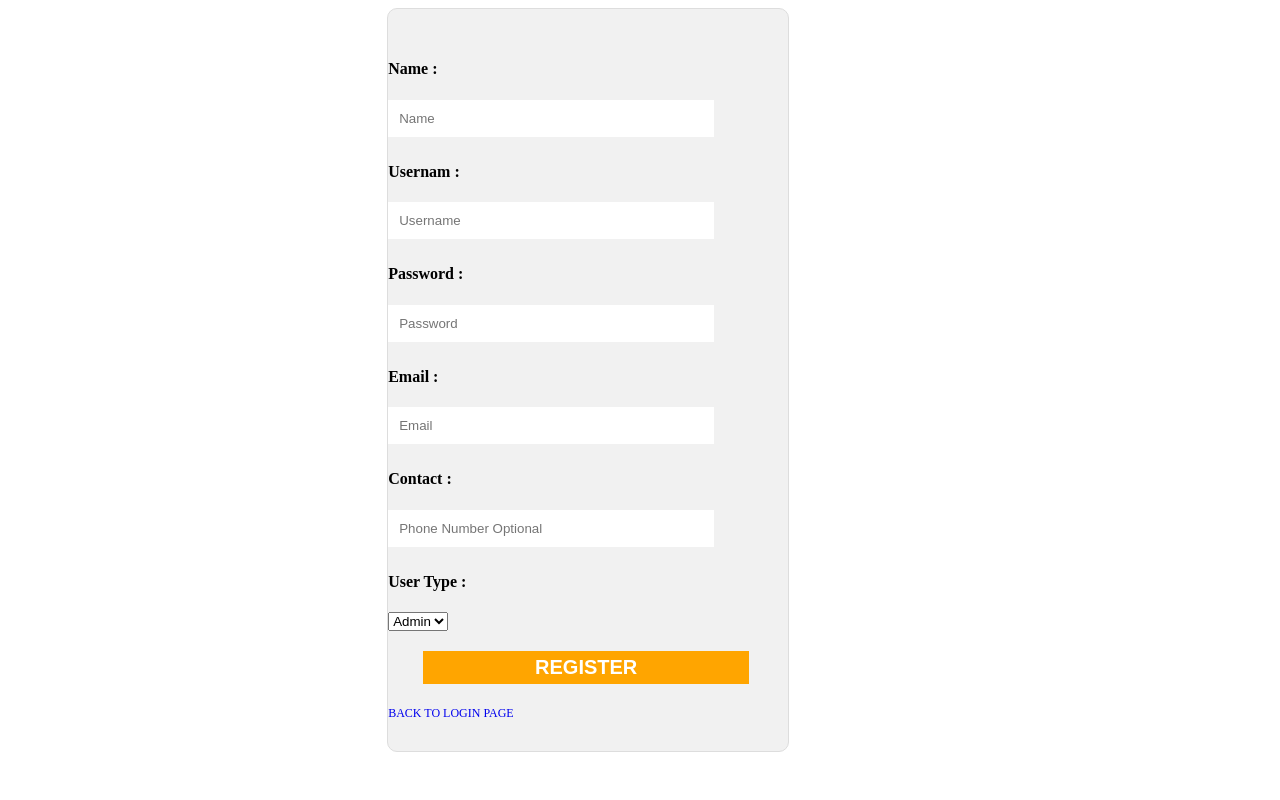
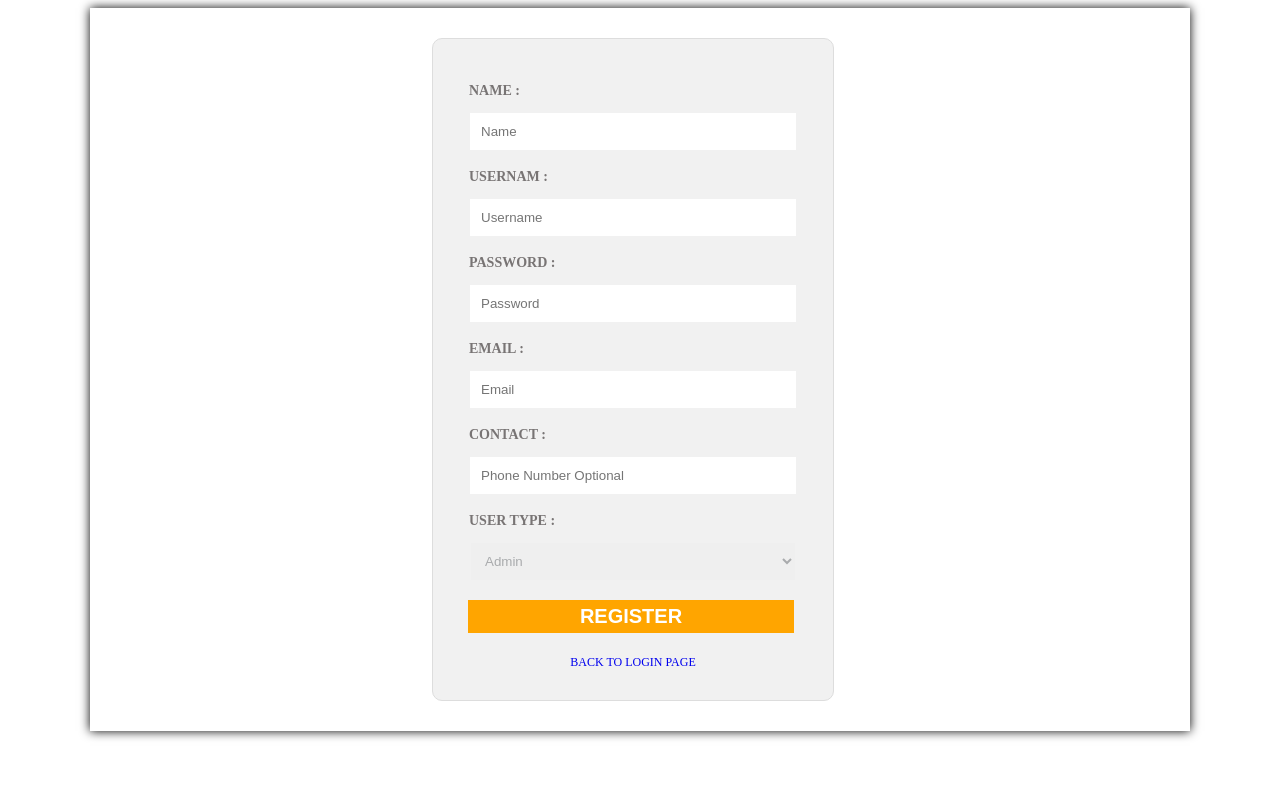
Before and after one commit to ArhaamAcademy/simple-login-system, a PHP site: page /register.php in a window 1280 px wide. Run offline with PHP 8.4, Linux system fonts and the light colour scheme.

Commit message:
Update register.php

```diff
--- a/register.php
+++ b/register.php
@@ -56,12 +56,15 @@
 
     <!DOCTYPE html>
     <html lang="en">
+
     <head>
         <meta charset="UTF-8">
         <title>Simple Login System :: PHP</title>
         <link href="style.css" rel="stylesheet">
     </head>
+
     <body>
+        <div class="main_content">
             <div class="form_message">
                 <?php
 
@@ -78,25 +81,27 @@
             </div>
             <div class="login_form">
                 <form action="" method="post">
-		<h4>Name :</h4>
-		<input type="text" class="form-control" name="name" placeholder="Name"/>
-		<h4>Usernam :</h4>
-		<input type="text" class="form-control" name="username" placeholder="Username"/>
-		<h4>Password : </h4>
-		<input type="password" class="form-control" name="password" placeholder="Password"/>
-		<h4>Email :</h4>
-		<input type="text" class="form-control" name="user_email" placeholder="Email"/>
-		<h4>Contact :</h4>
-		<input type="text" class="form-control" name="user_phone" placeholder="Phone Number Optional"/>
-		<h4>User Type :</h4>
-		<select class="form-control" name="user_type">
+                    <h3>Name :</h3>
+                    <input type="text" class="" name="name" placeholder="Name" />
+                    <h3>Usernam :</h3>
+                    <input type="text" class="" name="username" placeholder="Username" />
+                    <h3>Password : </h3>
+                    <input type="password" class="" name="password" placeholder="Password" />
+                    <h3>Email :</h3>
+                    <input type="text" class="" name="user_email" placeholder="Email" />
+                    <h3>Contact :</h3>
+                    <input type="text" class="" name="user_phone" placeholder="Phone Number Optional" />
+                    <h3>User Type :</h3>
+                    <select class="login_select" name="user_type">
                         <option value="1">Admin</option>
                         <option value="2">User</option>
                     </select>
                     <br/>
-		<input type="submit" class="btn btn-success" value="Register" name="form_login"/>
+                    <input type="submit" class="btn btn-success" value="Register" name="form_login" />
                     <a href="login.php">Back to login Page</a>
                 </form>
             </div>
+        </div>
     </body>
+
     </html>
```
Lines whose indentation alone changed are shown as unchanged.
